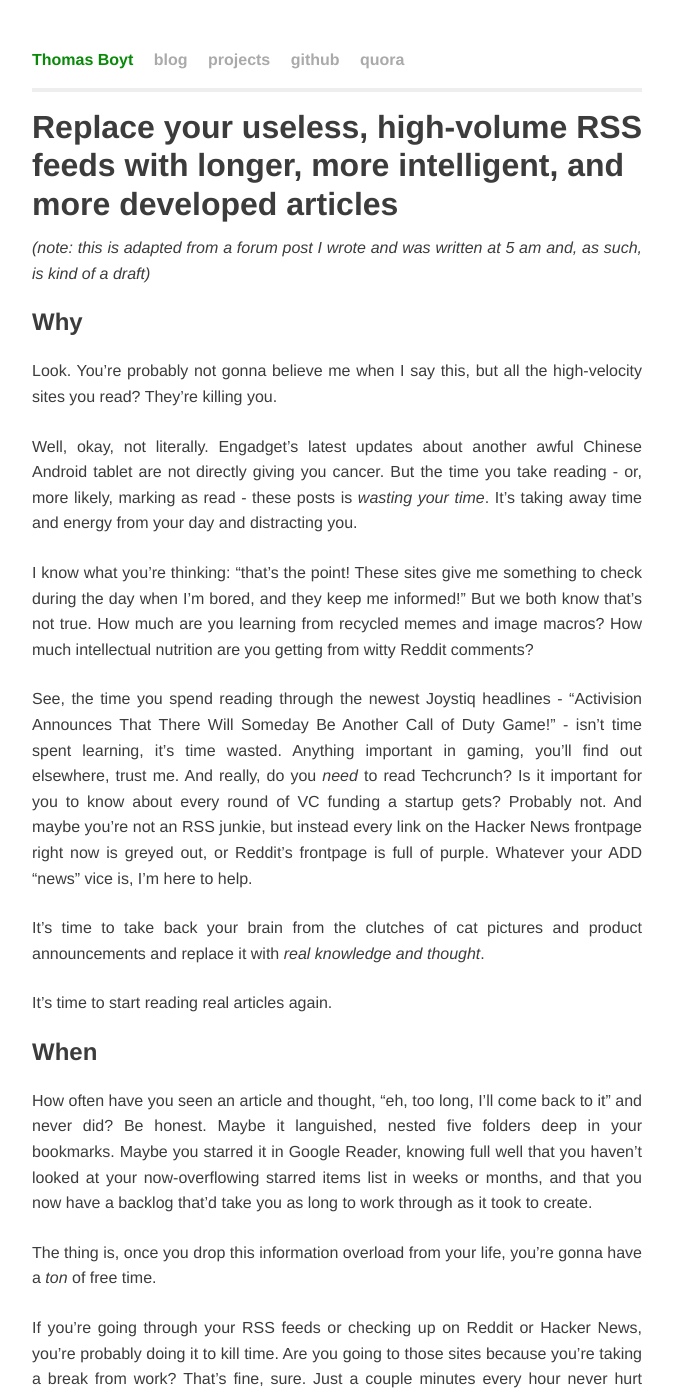
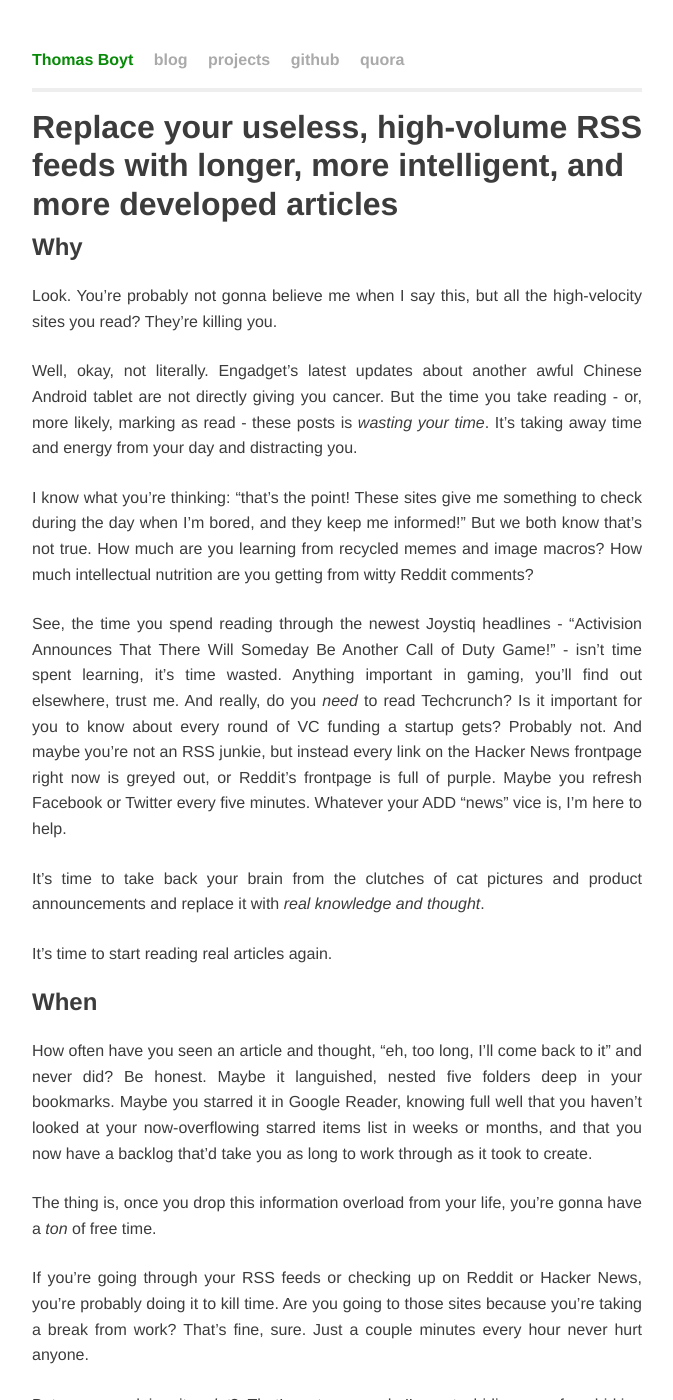
Before and after one commit to thomasboyt/thomasboyt.github.com, a Jekyll site: the page built from drafts/2011-09-16-rss-feeds.md, in a window 1280 px wide and 1400 px high. Shown: the whole window, without its empty margins (303-976 px from the left). Built offline with Jekyll 4.4.1, drawn with Linux system fonts in a browser that asks for light colours; nearby versions of some CDN libraries; library files that are not in the unit come from our copies.

Commit message:
more updates

```diff
--- a/drafts/2011-09-16-rss-feeds.md
+++ b/drafts/2011-09-16-rss-feeds.md
@@ -2,8 +2,6 @@
 layout: post
 title: Replace your useless, high-volume RSS feeds with longer, more intelligent, and more developed articles
 ---
-
-*(note: this is adapted from a forum post I wrote and was written at 5 am and, as such, is kind of a draft)*
 
 ## Why
 
@@ -13,7 +11,7 @@ Well, okay, not literally. Engadget's latest updates about another awful Chinese
 
 I know what you're thinking: "that's the point! These sites give me something to check during the day when I'm bored, and they keep me informed!" But we both know that's not true. How much are you learning from recycled memes and image macros? How much intellectual nutrition are you getting from witty Reddit comments?
 
-See, the time you spend reading through the newest Joystiq headlines - "Activision Announces That There Will Someday Be Another Call of Duty Game!" - isn't time spent learning, it's time wasted. Anything important in gaming, you'll find out elsewhere, trust me. And really, do you *need* to read Techcrunch? Is it important for you to know about every round of VC funding a startup gets? Probably not. And maybe you're not an RSS junkie, but instead every link on the Hacker News frontpage right now is greyed out, or Reddit's frontpage is full of purple. Whatever your ADD "news" vice is, I'm here to help.
+See, the time you spend reading through the newest Joystiq headlines - "Activision Announces That There Will Someday Be Another Call of Duty Game!" - isn't time spent learning, it's time wasted. Anything important in gaming, you'll find out elsewhere, trust me. And really, do you *need* to read Techcrunch? Is it important for you to know about every round of VC funding a startup gets? Probably not. And maybe you're not an RSS junkie, but instead every link on the Hacker News frontpage right now is greyed out, or Reddit's frontpage is full of purple. Maybe you refresh Facebook or Twitter every five minutes. Whatever your ADD "news" vice is, I'm here to help.
 
 It's time to take back your brain from the clutches of cat pictures and product announcements and replace it with *real knowledge and thought*.
 
```
